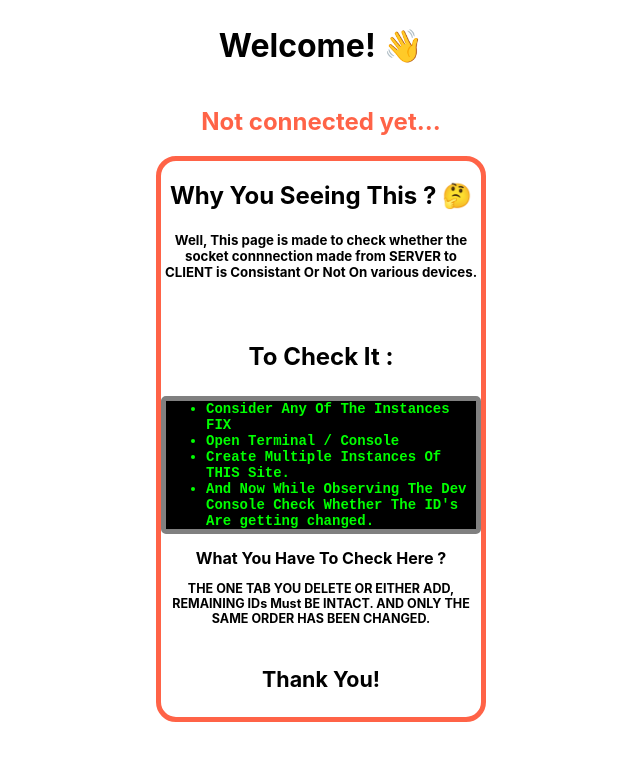
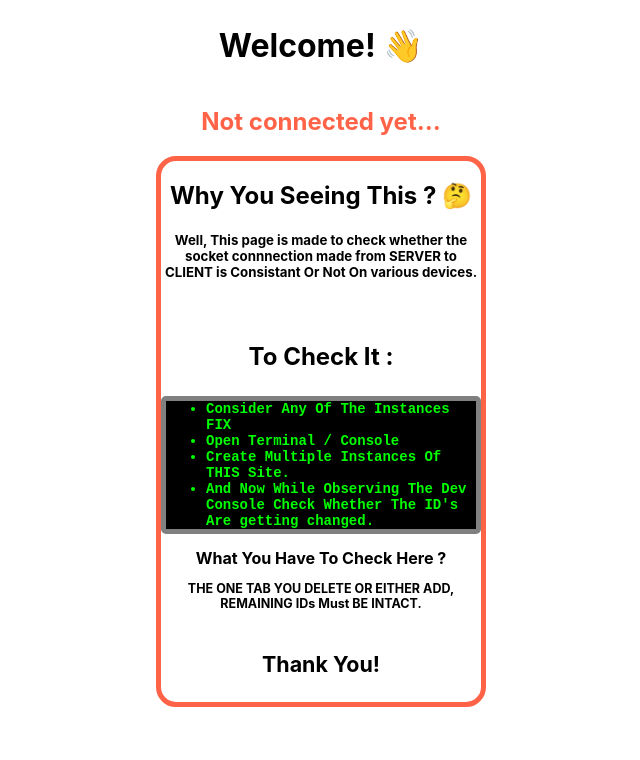
Before and after one commit to pkboe/socketreact, a React (Create React App) app: page / in a window 1280 px wide. Shown: the top 760 px of the page, without its empty margins (319-959 px from the left). Built offline with nearby package versions, Linux system fonts and the light colour scheme.

Commit message:
Lasodasoid

```diff
--- a/src/Main.js
+++ b/src/Main.js
@@ -62,7 +62,6 @@ const Main = (props) => {
           <h2>What You Have To Check Here ? </h2>
           <h3>
             THE ONE TAB YOU DELETE OR EITHER ADD, REMAINING IDs Must BE INTACT.
-            AND ONLY THE SAME ORDER HAS BEEN CHANGED.
           </h3>
 
           <br />
```
Also changed, not shown: 1 other file (tests, documents, lock files or other folders).
